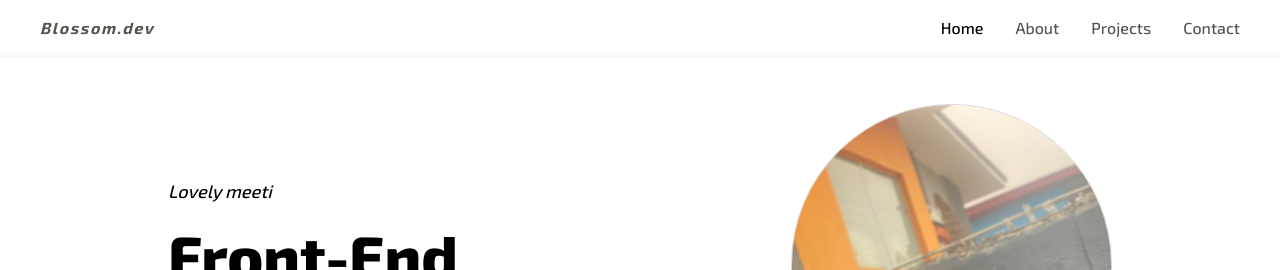
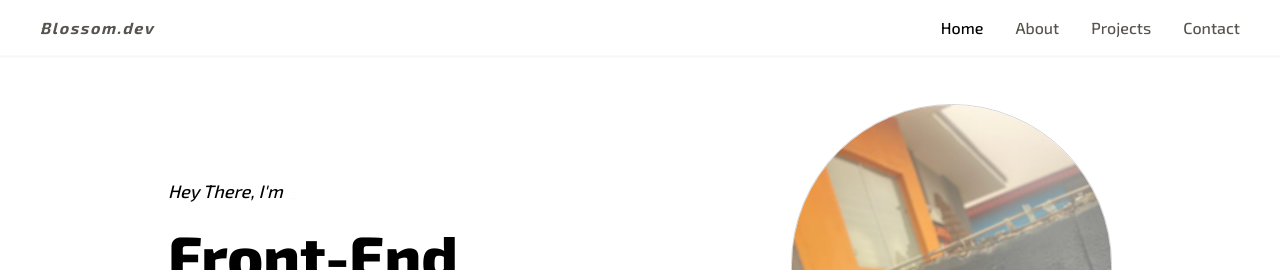
Before and after one commit to blossomobasi/blossoms-portfolio, a Next.js app: page / in a window 1280 px wide. Shown: the top 270 px of the page. Built offline with nearby package versions, Linux system fonts and the light colour scheme.

Commit message:
Edit typewriter text

```diff
--- a/src/components/Home.tsx
+++ b/src/components/Home.tsx
@@ -15,7 +15,7 @@ const Home = () => {
         <div className="text-sm w-full text-center md:text-left">
           <div className="mb-5 text-lg font-medium italic">
             <Typewriter
-              words={["Hey There👋🏻", "Lovely meeting you😊"]}
+              words={["Hey There, I'm Blossom 👋🏻", "Lovely meeting you😊"]}
               cursor={true}
               cursorStyle="_"
               typeSpeed={100}
```
